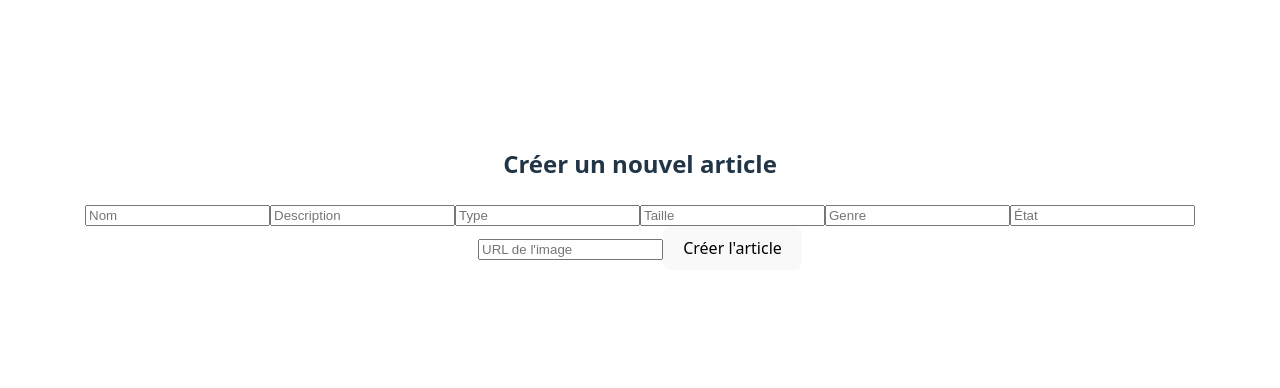
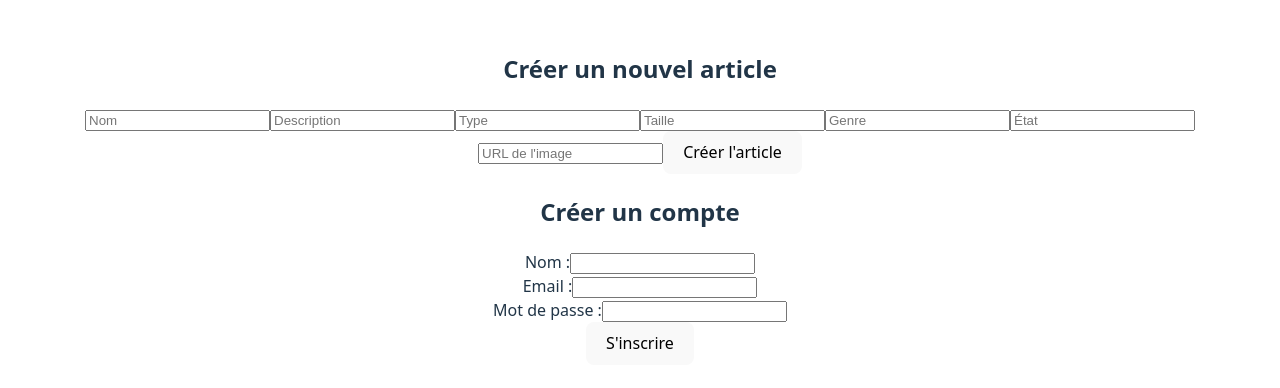
Before and after one commit to Hafida-b/Freep, a React (Vite) app in the folder frontend/: page / in a window 1280 px wide. Shown: the part 202-590 px from the top of the page. Built offline with nearby package versions, Linux system fonts and the light colour scheme.

Commit message:
add create user feature

```diff
--- a/frontend/src/App.jsx
+++ b/frontend/src/App.jsx
@@ -1,16 +1,17 @@
-import { useState } from 'react'
-import './App.css'
+import { useState } from "react";
+import "./App.css";
 import CreateArticle from "./CreateArticle";
-
+import SignUpForm from "./SignUp";
 
 function App() {
-  const [count, setCount] = useState(0)
+  const [count, setCount] = useState(0);
 
   return (
     <>
-    < CreateArticle />
+      <CreateArticle />
+      <SignUpForm />
     </>
-  )
+  );
 }
 
-export default App
+export default App;
--- /dev/null
+++ b/frontend/src/SignUp.jsx
@@ -0,0 +1,84 @@
+import { useState } from "react";
+
+const SignUpForm = () => {
+  const [formData, setFormData] = useState({
+    full_name: "",
+    email: "",
+    password: "",
+  });
+
+  const [error, setError] = useState(null);
+  const [success, setSuccess] = useState(null);
+
+  const handleChange = (e) => {
+    setFormData({ ...formData, [e.target.name]: e.target.value });
+  };
+
+  const handleSubmit = async (e) => {
+    e.preventDefault();
+    setError(null);
+    setSuccess(null);
+
+    try {
+      const response = await fetch("http://127.0.0.1:8000/api/create_user/", {
+        method: "POST",
+        headers: { "Content-Type": "application/json" },
+        body: JSON.stringify(formData),
+      });
+
+      if (!response.ok) {
+        throw new Error(
+          "Erreur lors de l'inscription. Vérifiez vos informations."
+        );
+      }
+
+      setSuccess("Compte créé avec succès !");
+      setFormData({ full_name: "", email: "", password: "" });
+    } catch (err) {
+      setError(err.message);
+    }
+  };
+
+  return (
+    <div>
+      <h2>Créer un compte</h2>
+      {error && <p style={{ color: "red" }}>{error}</p>}
+      {success && <p style={{ color: "green" }}>{success}</p>}
+      <form onSubmit={handleSubmit}>
+        <div>
+          <label>Nom :</label>
+          <input
+            type="text"
+            name="full_name"
+            value={formData.full_name}
+            onChange={handleChange}
+            required
+          />
+        </div>
+        <div>
+          <label>Email :</label>
+          <input
+            type="email"
+            name="email"
+            value={formData.email}
+            onChange={handleChange}
+            required
+          />
+        </div>
+        <div>
+          <label>Mot de passe :</label>
+          <input
+            type="password"
+            name="password"
+            value={formData.password}
+            onChange={handleChange}
+            required
+          />
+        </div>
+        <button type="submit">S'inscrire</button>
+      </form>
+    </div>
+  );
+};
+
+export default SignUpForm;
```
Also changed, not shown: 2 other files (tests, documents, lock files or other folders).
